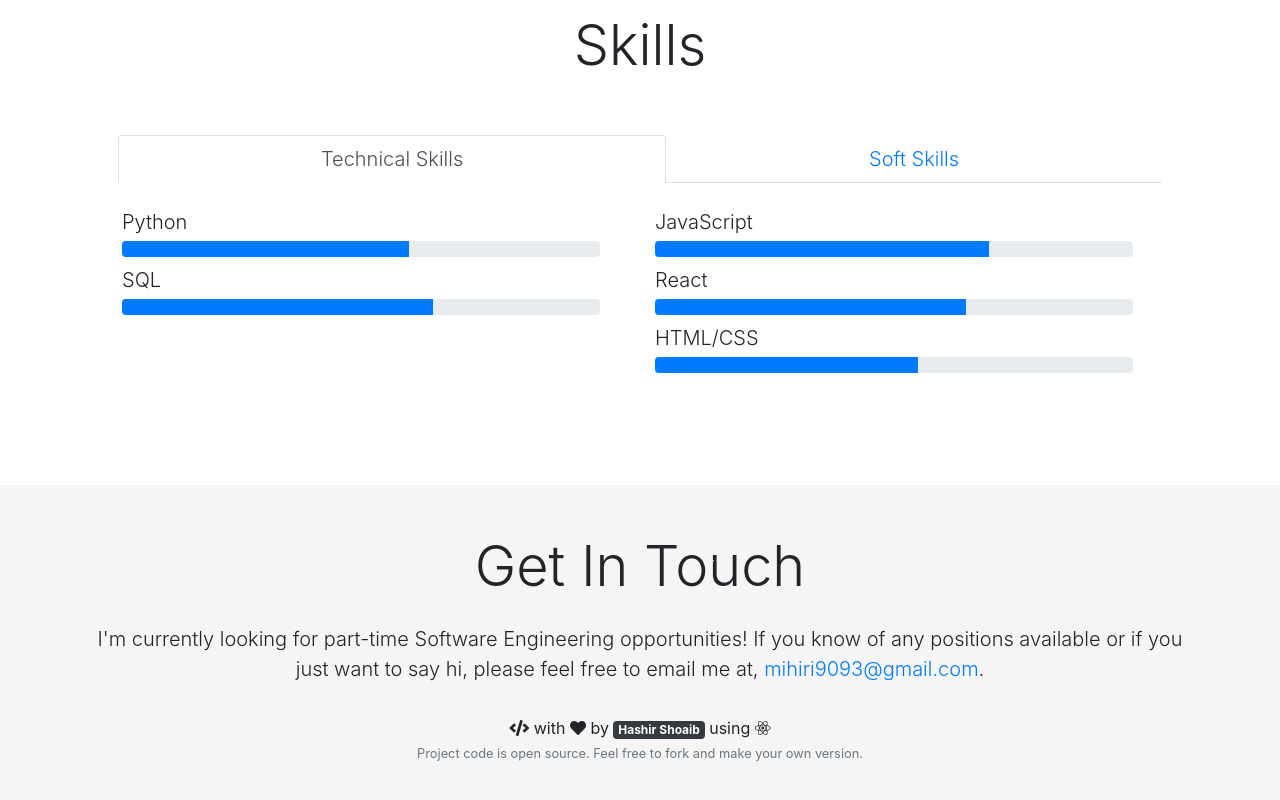
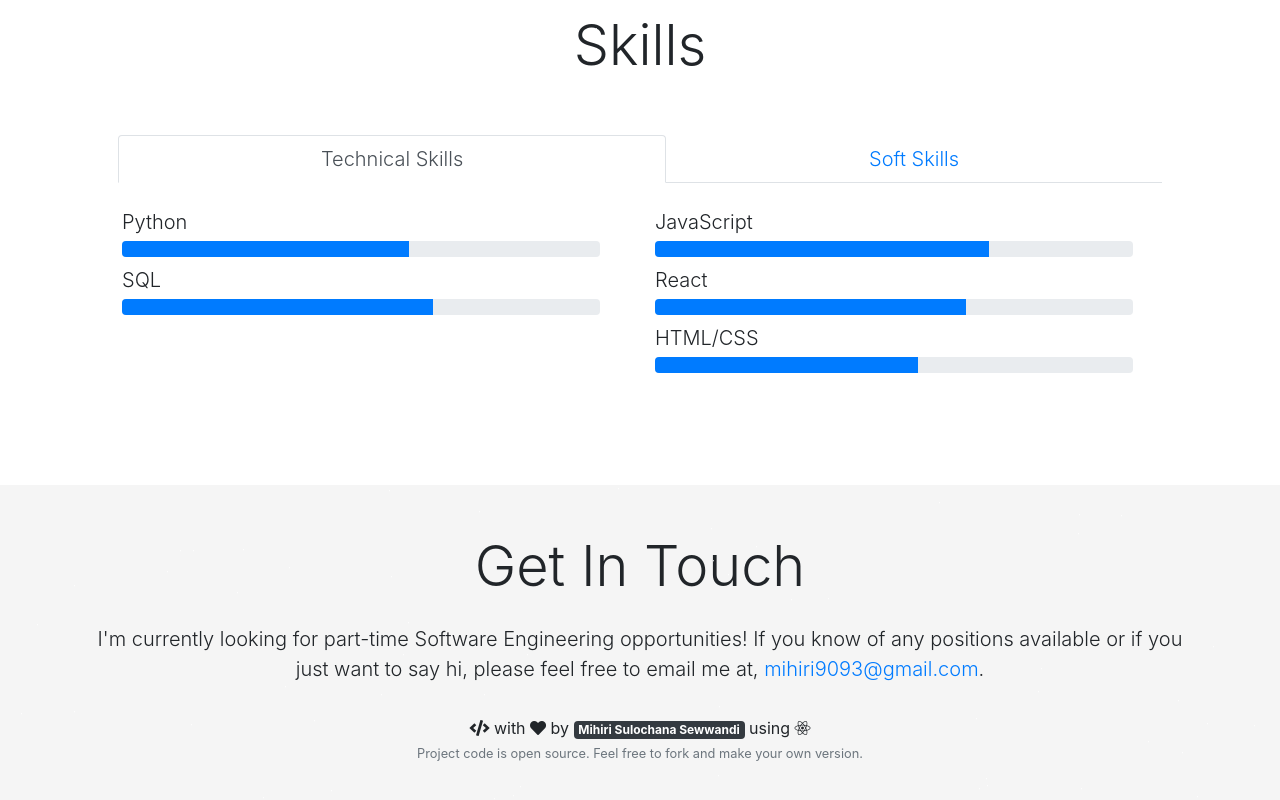
Before and after one commit to Mihiri0303/portfolio, a React (Create React App) app: page / in a window 1280 px wide. Shown: the part 3069-3869 px from the top of the page. Built offline with nearby package versions, Linux system fonts and the light colour scheme; no server answers.

Commit message:
update footer

```diff
--- a/src/components/Footer.jsx
+++ b/src/components/Footer.jsx
@@ -12,10 +12,10 @@ const Footer = (props) => {
         <a
           className="badge badge-dark"
           rel="noopener"
-          href="https://github.com/hashirshoaeb"
+          href="https://github.com/Mihiri0303"
           aria-label="My GitHub"
         >
-          Hashir Shoaib
+          Mihiri Sulochana Sewwandi
         </a>{" "}
         using <i className="fab fa-react" />
         <p>
```
